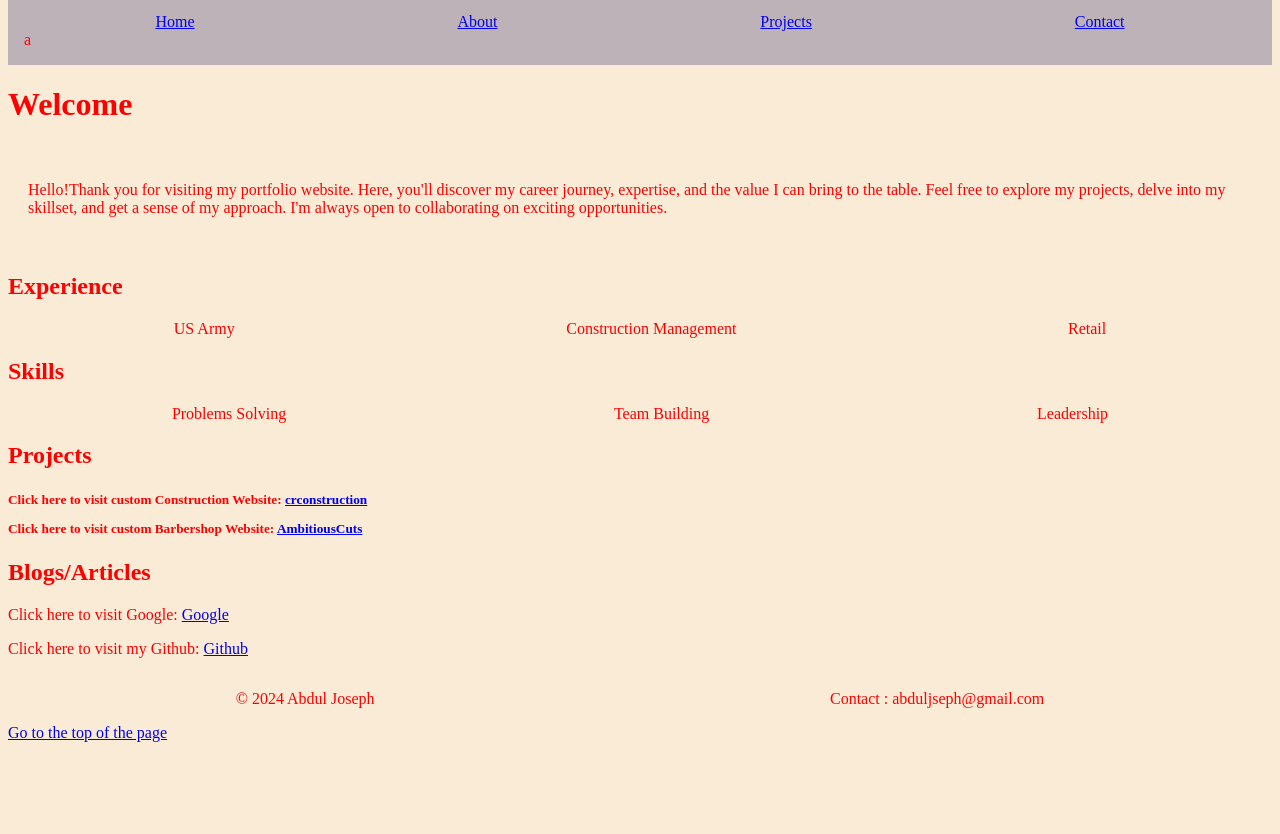
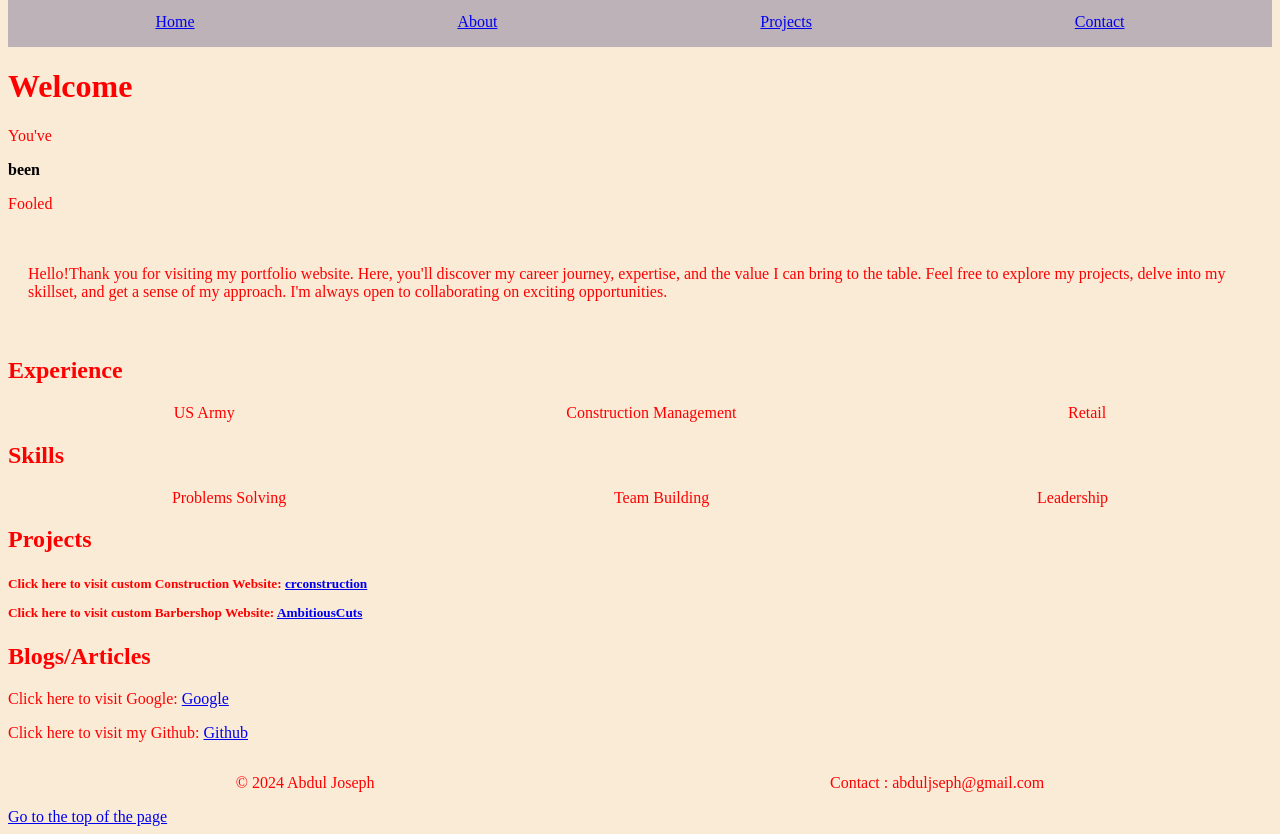
Before and after one commit to abduljseph/Homework, a website: page Week4/week4.html in a window 1280 px wide. Shown: the part 53-887 px from the top of the page. Before the commit the page ends 803 px from the top, so only its background shows below. Drawn offline with Linux system fonts and the light colour scheme.

Commit message:
Week4 homework

```diff
--- a/Week4/week4.css
+++ b/Week4/week4.css
@@ -50,3 +50,9 @@ display: flex;
     margin: 10px auto;
     width: 80;
   }
+
+  .container > .inner > p {
+    font-weight: bold;
+    color: black;
+
+  }
--- a/Week4/week4.html
+++ b/Week4/week4.html
@@ -33,14 +33,21 @@
 
           <li><a href="#">Contact</a></li>
 
-      </ul>a
+      </ul>
 
     </nav>
 
   </header>
   <main>
 
+<div class ="container">
 <h1>Welcome</h1>
+<p>You've </p>
+<div class ="inner">
+  <p>been</p>
+</div>
+<p>Fooled </p>
+</div>
 
 <section id ="bio">
   <p>Hello!Thank you for visiting my portfolio website. Here, you'll discover my career journey, expertise, and the value I can bring to the table. Feel free to explore my projects, delve into my skillset, and get a sense of my approach. I'm always open to collaborating on exciting opportunities.</p>
```
